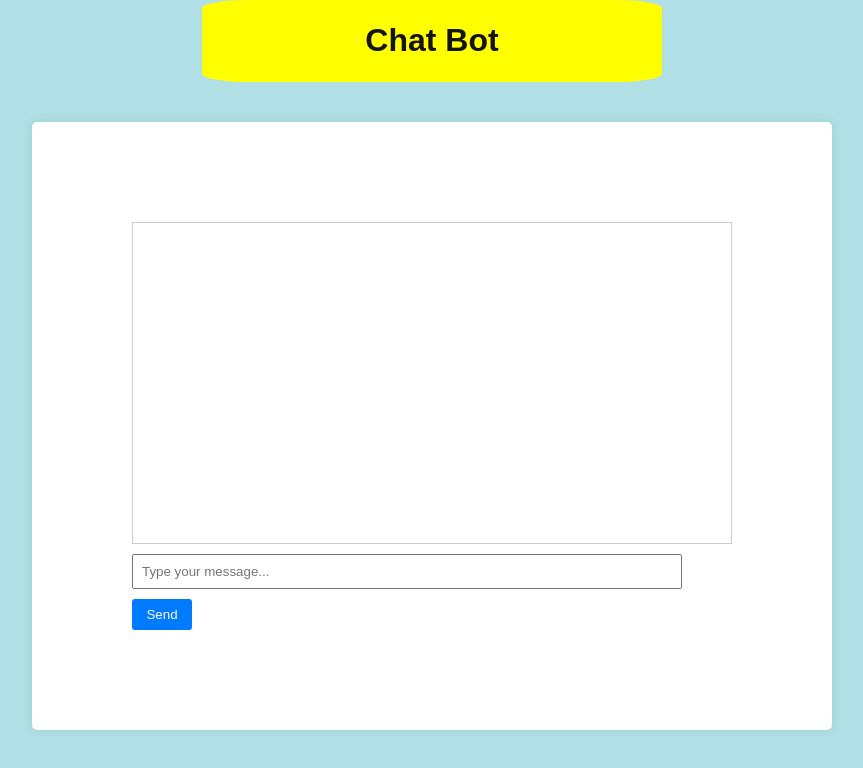
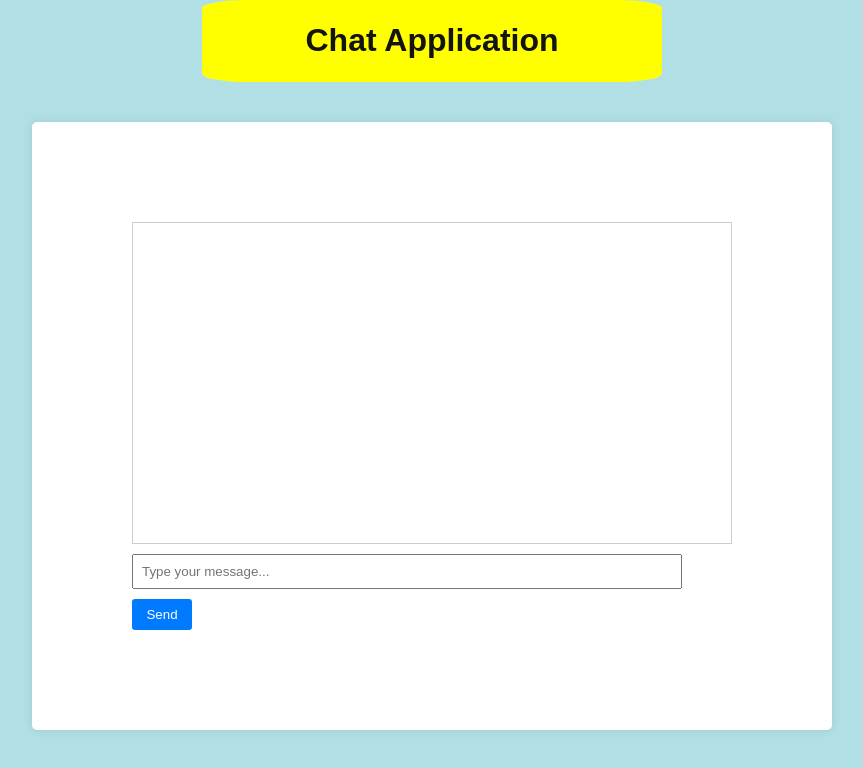
Before and after one commit to Sasikanth7/chat, a plain HTML site: page index.html in a window 1280 px wide. Shown: the whole page, without its empty margins (208-1071 px from the left). Drawn offline with Linux system fonts and the light colour scheme.

Commit message:
Update index.html

```diff
--- a/index.html
+++ b/index.html
@@ -8,7 +8,7 @@
 </head>
 <body>
 	<header>
-		<h1>Chat Bot</h1>
+		<h1>Chat Application</h1>
 	</header>
     <div class="chat-container">
         <div class="chat-box" id="chat-box"></div>
```
